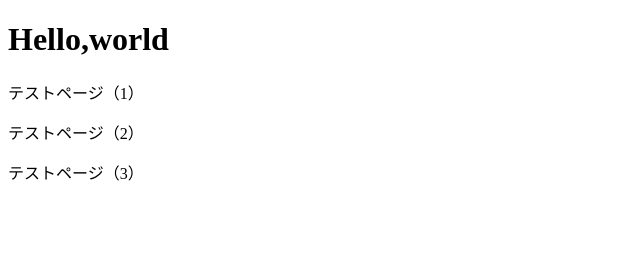
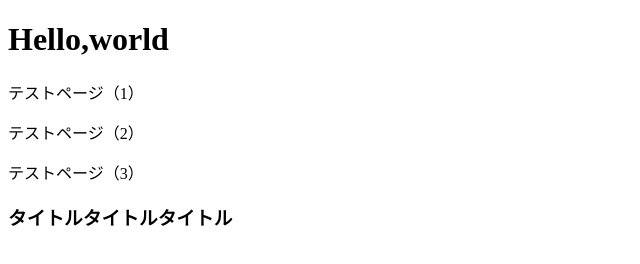
Before and after one commit to tadenuuu/test, a plain HTML site: page index.html in a window 1280 px wide. Shown: the whole page, without its empty margins (0-640 px from the left). Drawn offline with Linux system fonts and the light colour scheme.

Commit message:
h3タグの追加

```diff
--- a/index.html
+++ b/index.html
@@ -8,5 +8,6 @@
         <p>テストページ（1）</p>
         <p>テストページ（2）</p>
         <p>テストページ（3）</p>
+        <h3>タイトルタイトルタイトル</h3>
     </body>
 </html>
```
